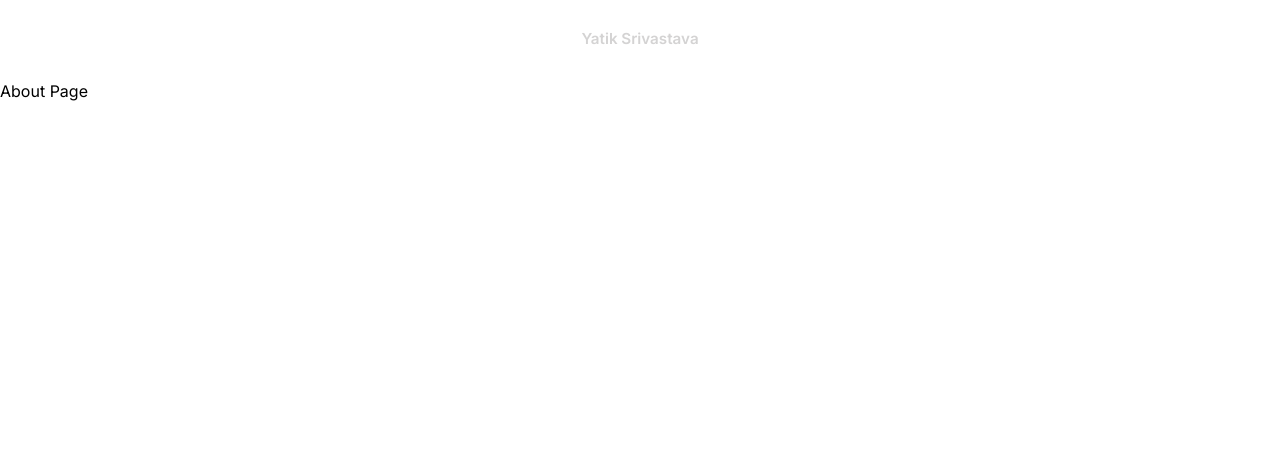
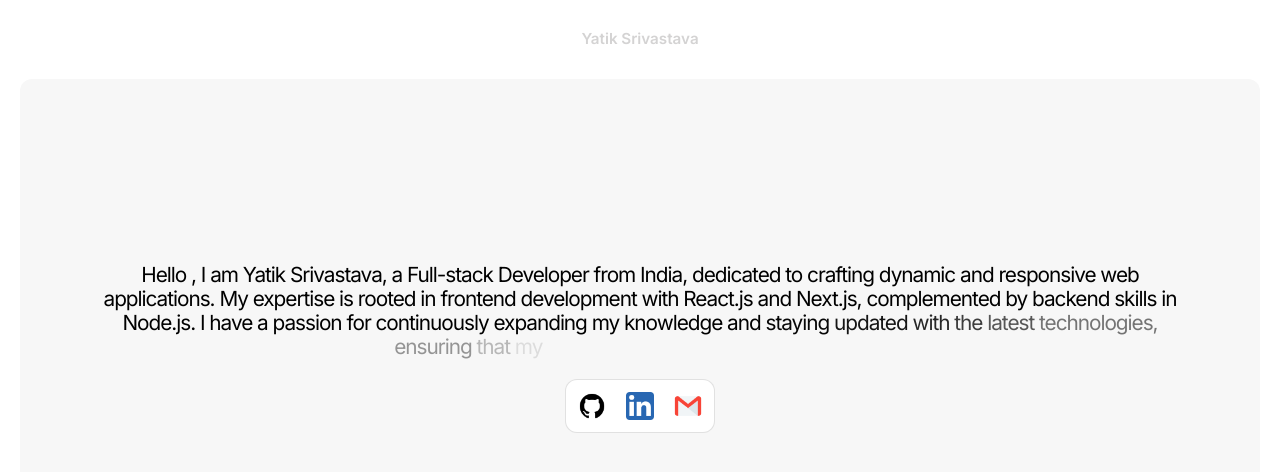
Before and after one commit to Yatik1/Portfolio, a Next.js app: page /about in a window 1280 px wide. Shown: the top 472 px of the page. Built offline with nearby package versions, Linux system fonts and the light colour scheme.

Commit message:
about page

```diff
--- a/app/about/page.jsx
+++ b/app/about/page.jsx
@@ -1,8 +1,87 @@
+"use client"
+
+import Wrapper from "@/components/ui/Wrapper"
+import { motion } from "framer-motion";
+import github from "@/assets/githubIcon.png"
+import linkedIn from "@/assets/linkedInIcon.png"
+import mail from "@/assets/mailIcon.png"
+import Image from "next/image";
+import Link from "next/link";
 
 function AboutSection() {
+
+  const links = [
+    {
+      title : "Github" ,
+      icon : github,
+      ref: "https://github.com/Yatik1"
+    } ,
+    {
+      title : "LinkedIn" ,
+      icon : linkedIn,
+      ref: "https://www.linkedin.com/in/yatik-srivastava-422ba927b/"
+    } ,
+    {
+      title : "Gmail" ,
+      icon : mail,
+      ref: "mailto:yatiksrivastava1@gmail.com"
+    } ,
+
+  ]
+
+  let content = `Hello , I am Yatik Srivastava, a Full-stack Developer from India, dedicated to crafting dynamic and responsive web applications. My expertise is rooted in frontend development with React.js and Next.js, complemented by backend skills in Node.js. I have a passion for continuously expanding my knowledge and staying updated with the latest technologies, ensuring that my work remains innovative and effective.`
+  const words = content.split(" ")
+
   return (
-    <div>
-      About Page
+    <div className="px-5 w-screen">
+      <Wrapper styles="w-full h-fit md:h-[42vw] py-6">
+
+          <h3
+            className="text-center text-sm md:text-[1.3rem] md:leading-6 tracking-tighter px-[6vw]"
+          >
+            {words.map((word, index) => (
+                <motion.span
+                    key={index}
+                    initial={{ y: -1000, opacity: 0 }}
+                    animate={{ y: 0, opacity: 1 }}
+                    transition={{
+                        duration: 1,
+                        delay: index * 0.1,
+                    }}
+                >
+                    {word}{" "}
+                </motion.span>
+            ))}
+          </h3>
+
+          <motion.div
+          initial={{ y: 100, opacity: 0 }}
+          animate={{ y: 0, opacity: 1 }}
+          transition={{
+              duration: 1,
+              delay: 0.5,
+          }}
+            className="flex item-center justify-center gap-2 md:gap-5 bg-white p-3 rounded-xl border border-[#dddd]"
+          >
+              {links.map((link , index) => (
+                <Link
+                  key={index}
+                  className="relative flex items-center justify-center p-2 w-5 h-5 md:w-7 md:h-7"
+                  href={link.ref}
+                >
+                  <Image
+                    key={index}
+                    src={link.icon}
+                    alt={link.title}
+                    className="absolute w-full h-full"
+                    layout="fill"
+                    objectFit="cover"
+                  />
+              </Link>
+              ))}
+          </motion.div>
+
+      </Wrapper>
     </div>
   )
 }
```
